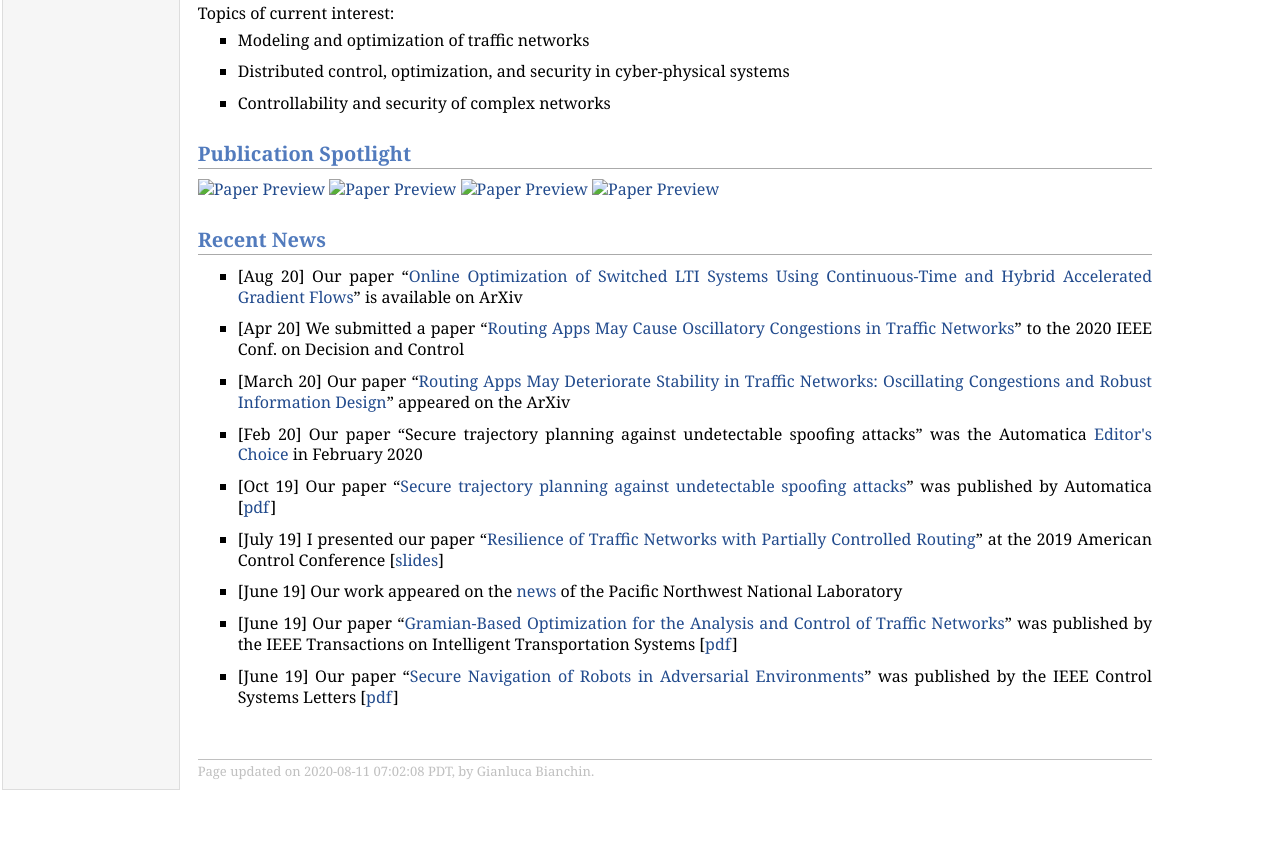
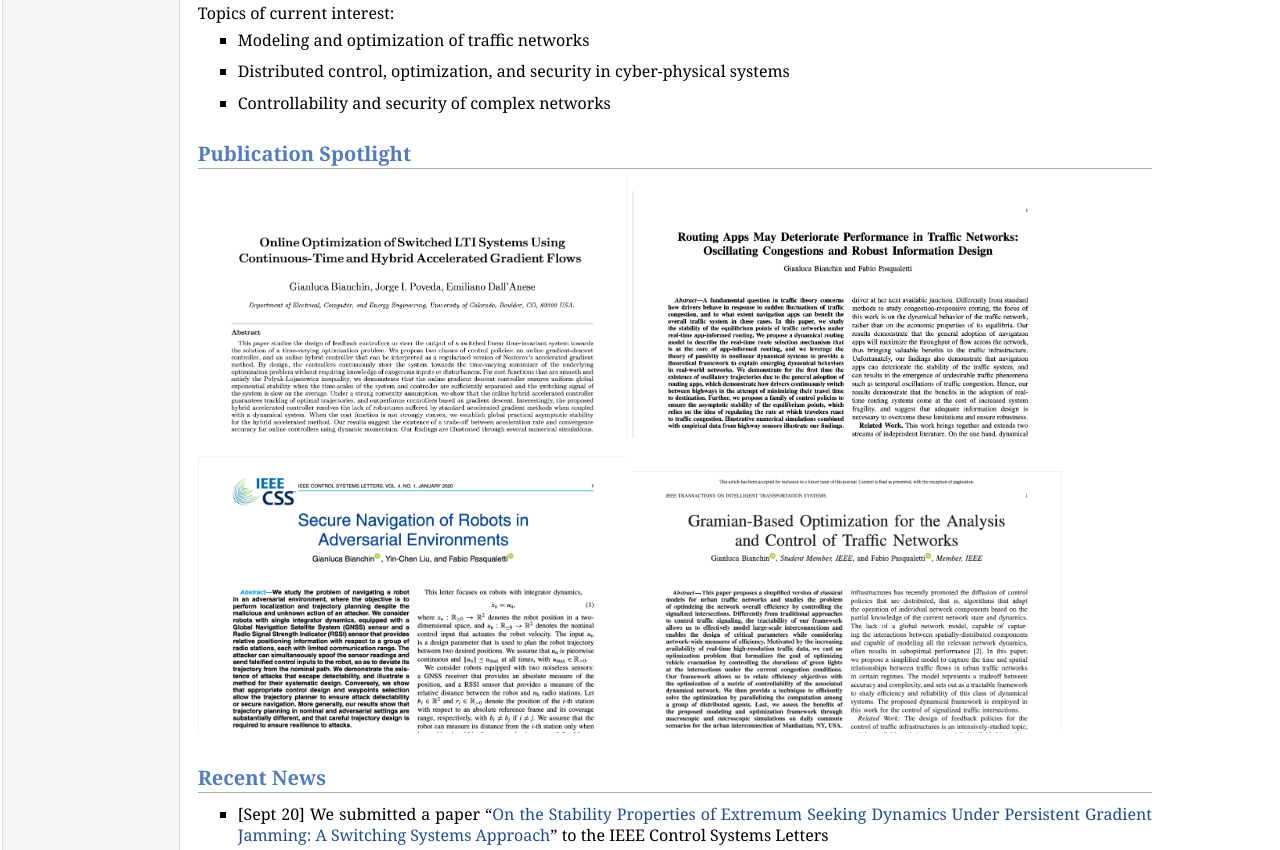
Before and after one commit to gianlucaBi/gianlucaBi.github.io, a plain HTML site: page index.html in a window 1280 px wide. Shown: the part 590-1440 px from the top of the page. Before the commit the page ends 1390 px from the top, so only its background shows below. Drawn offline with Linux system fonts and the light colour scheme.

Commit message:
Website update

```diff
--- a/index.html
+++ b/index.html
@@ -56,12 +56,14 @@ the University of Padova in 2014 and 2012, respectively.</p>
 </li>
 </ul>
 <h2>Publication Spotlight</h2>
-<p><a href="PAPERS/GB-FP-20-tac.pdf"><img src="PAPERS/GB-FP-20-tac.pdf" 		alt="Paper Preview" width="230" style="vertical-align: -4px"></a>
-<a href="PAPERS/GB-YCL-FP-20-lcss.pdf"><img src="PAPERS/GB-YCL-FP-20-lcss.pdf" 	alt="Paper Preview" width="230" style="vertical-align: -4px"></a>
-<a href="PAPERS/GB-FP-19-tits.pdf"><img src="PAPERS/GB-FP-19-tits.pdf" 		alt="Paper Preview" width="230" style="vertical-align: -4px"></a>
-<a href="PAPERS/GB-PF-AG-FP-17-tac.pdf"><img src="PAPERS/GB-PF-AG-FP-17-tac.pdf" 	alt="Paper Preview" width="230" style="vertical-align: -4px"></a></p>
+<p><a href="PAPERS/GB-JIP-ED-20-automatica.pdf"><img src="PICS/Preview_GB-JIP-ED-20-automatica.png" 	alt="Paper Preview" width="430" style="vertical-align: 0px"></a>
+<a href="PAPERS/GB-FP-20-tac.pdf"><img src="PICS/Preview_GB-FP-20-tac.png" 				alt="Paper Preview" width="430" style="horizontal-align: 50px"></a></p>
+<p><a href="PAPERS/GB-YCL-FP-20-lcss.pdf"><img src="PICS/Preview_GB-YCL-FP-20-lcss.png" 		alt="Paper Preview" width="430" style="vertical-align: 0px"></a>
+<a href="PAPERS/GB-FP-19-tits.pdf"><img src="PICS/Preview_GB-FP-19-tits.png" 			alt="Paper Preview" width="430" style="horizontal-align: 0px"></a></p>
 <h2>Recent News</h2>
 <ul>
+<li><p>[Sept 20] We submitted a paper &ldquo;<a href="PAPERS/FGJ-JIP-GB-ED-21-lcss.pdf">On the Stability Properties of Extremum Seeking Dynamics Under Persistent Gradient Jamming: A Switching Systems Approach</a>&rdquo; to the IEEE Control Systems Letters</p>
+</li>
 <li><p>[Aug 20] Our paper &ldquo;<a href="https://arxiv.org/pdf/2008.03903.pdf">Online Optimization of Switched LTI Systems Using Continuous-Time and
 Hybrid Accelerated Gradient Flows</a>&rdquo; is available on ArXiv</p>
 </li>
@@ -84,7 +86,7 @@ Hybrid Accelerated Gradient Flows</a>&rdquo; is available on ArXiv</p>
 </ul>
 <div id="footer">
 <div id="footer-text">
-Page updated on 2020-08-11 07:02:08 PDT, by Gianluca Bianchin.
+Page updated on 2020-11-19 15:12:15 CET, by Gianluca Bianchin.
 </div>
 </div>
 </td>
```
Also changed, not shown: publications.html (+5 -2 lines), researchTopics.html (+1 -1 lines), software.html (+1 -1 lines), teaching.html (+1 -1 lines), PICS/Preview_GB-FP-19-tits.png (added), PICS/Preview_GB-FP-20-tac.png (added), PICS/Preview_GB-JIP-ED-20-automatica.png (added), PICS/Preview_GB-YCL-FP-20-lcss.png (added), PICS/old_Preview_GB-FP-19-tits.png (added), PICS/old_Preview_GB-FP-20-tac.png (added), PICS/old_Preview_GB-JIP-ED-20-automatica.png (added), PICS/old_Preview_GB-YCL-FP-20-lcss.png (added), 3 other files.
